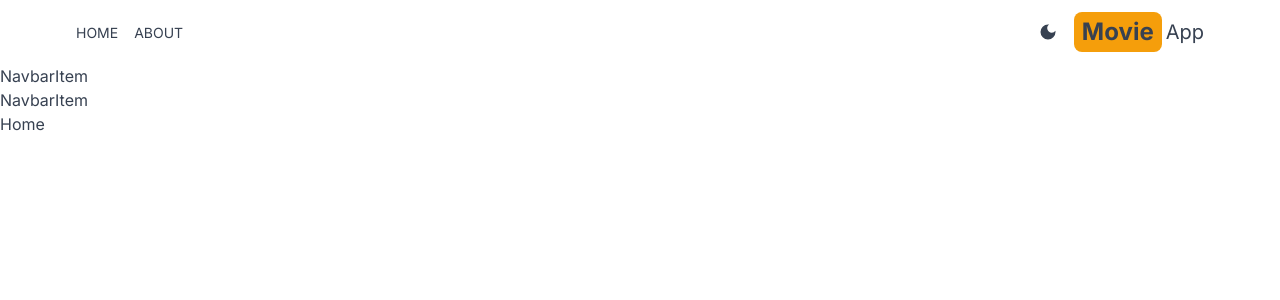
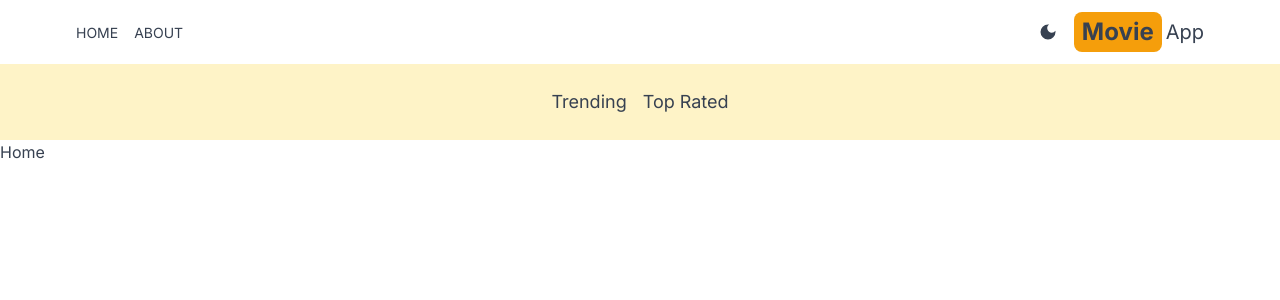
Before and after one commit to Mahmoud-8/Movie_app, a Next.js app: page / in a window 1280 px wide. Shown: the top 300 px of the page. Built offline with nearby package versions, Linux system fonts and the light colour scheme.

Commit message:
done some style

```diff
--- a/src/components/Navbar.jsx
+++ b/src/components/Navbar.jsx
@@ -3,7 +3,7 @@ import NavbarItem from './NavbarItem'
 
 export default function Navbar() {
     return (
-        <div>
+        <div className='flex dark:bg-gray-600 bg-amber-100 p-6  lg:text-lg justify-center gap-4 '>
             <NavbarItem title="Trending" param="fetchTrending" />
             <NavbarItem title="Top Rated" param='fetchTopRated' />
 
--- a/src/components/NavbarItem.jsx
+++ b/src/components/NavbarItem.jsx
@@ -1,7 +1,14 @@
+import Link from 'next/link'
 import React from 'react'
 
-export default function NavbarItem() {
+export default function NavbarItem( {title, param}) {
   return (
-    <div>NavbarItem</div>
+    <div>
+      <Link
+      className={``}
+       href={`/?genre=${param}`} >
+      {title}
+      </Link>
+    </div>
   )
 }
```
